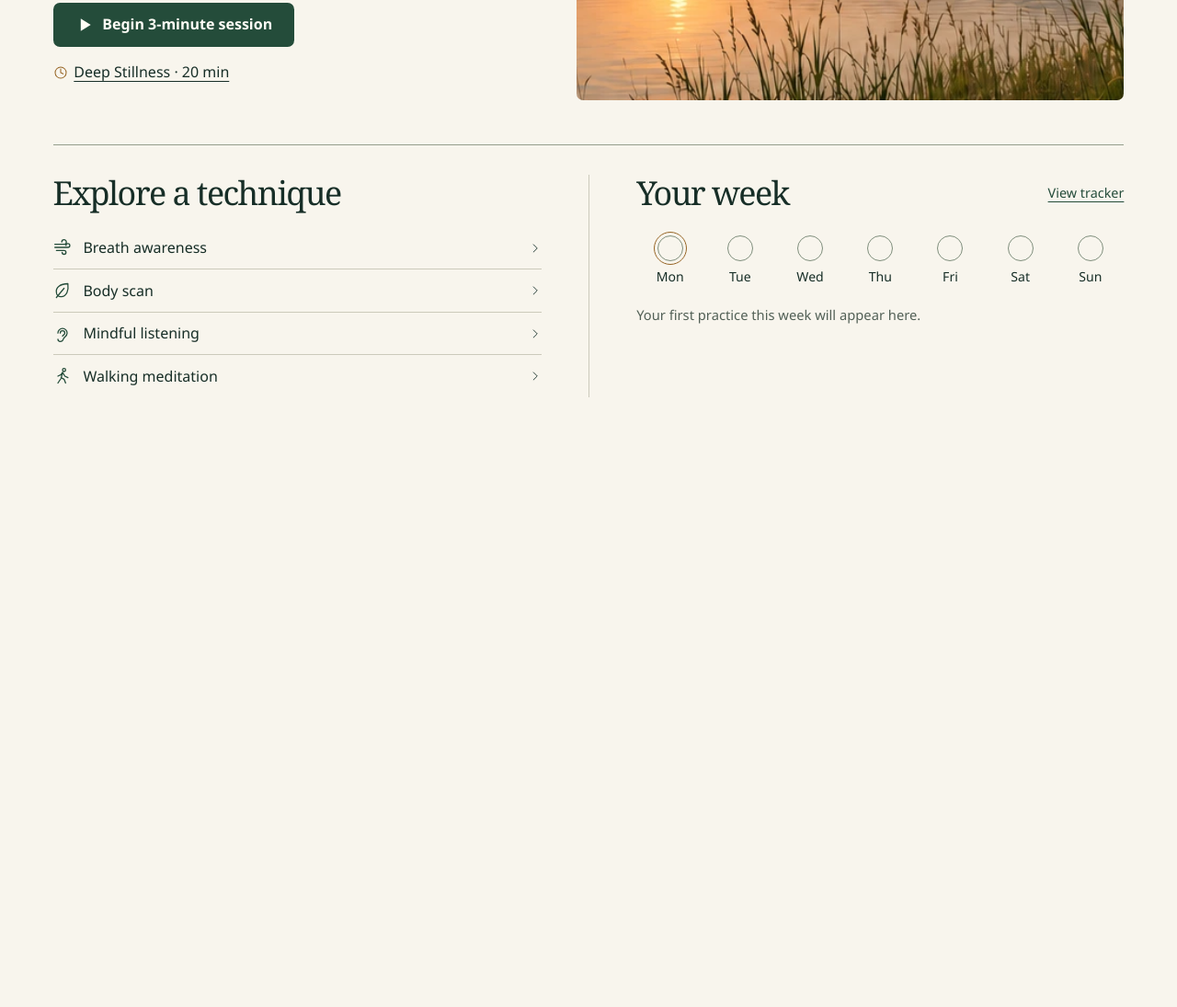
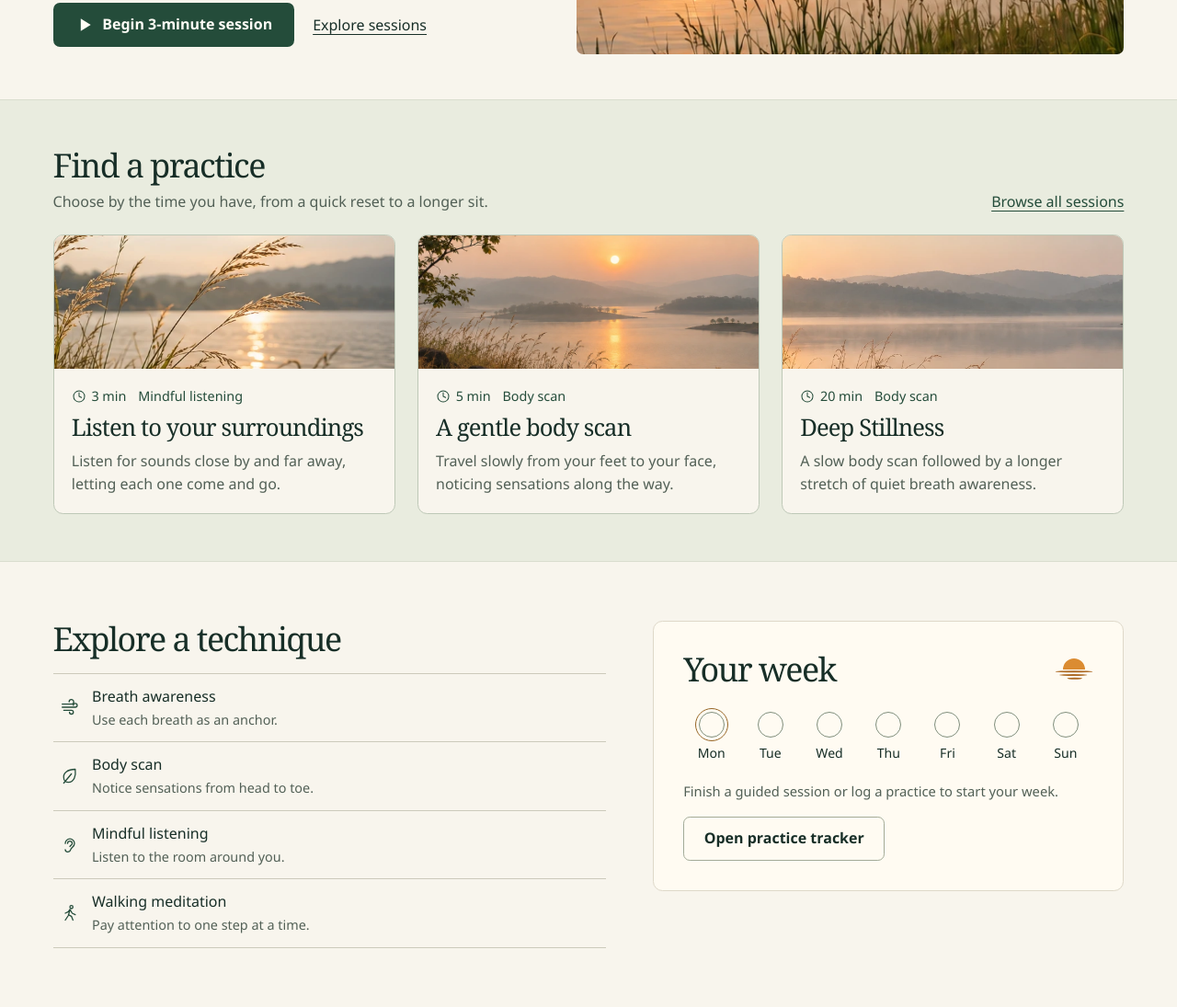
Before and after one commit to AmritanshuJha11/STILLSPACE, a plain HTML site: page index.html in a window 1280 px wide. Shown: the part 496-1591 px from the top of the page at 92% size. Before the commit the page ends 984 px from the top, so only its background shows below. Drawn offline with Linux system fonts and the light colour scheme.

Commit message:
Add featured practices and refresh the homepage

```diff
--- a/index.html
+++ b/index.html
@@ -7,8 +7,8 @@
   <meta name="description" content="Meditation techniques, guided lakeside sessions and a daily practice journal.">
   <title>Home · Stillspace</title>
   <link rel="icon" href="assets/sunrise.svg" type="image/svg+xml">
-  <link rel="stylesheet" href="styles.css?v=2">
-  <script type="module" src="index.js"></script>
+  <link rel="stylesheet" href="styles.css?v=3">
+  <script type="module" src="index.js?v=3"></script>
 </head>
 <body class="page-index">
 <a class="skip" href="#main">Skip to content</a>
@@ -26,16 +26,44 @@
     <div class="hero-copy"><h1 id="welcome">Take a <br><span>three-minute</span><br><em>pause.</em></h1>
       <p>A short, guided moment to settle in and follow your breath.</p>
       <div class="hero-actions"><a class="button primary" href="practice.html?session=pause&amp;start=1"><svg class="icon" aria-hidden="true" focusable="false"><use href="assets/icons.svg#play"></use></svg>Begin 3-minute session</a>
-      <a class="quiet-link" href="practice.html?session=deep"><svg class="icon" aria-hidden="true" focusable="false"><use href="assets/icons.svg#clock"></use></svg>Deep Stillness · 20 min</a></div>
+      <a class="quiet-link" href="#featured-sessions">Explore sessions</a></div>
     </div>
     <img class="hero-image" src="assets/lake-dawn.webp" width="656" height="404" fetchpriority="high" alt="Morning sunlight reflecting across a quiet lake framed by reeds">
   </section>
-  <div class="home-lower">
-    <section><h2>Explore a technique</h2><ul class="tech-shortcuts"><li><a href="techniques.html?technique=breath"><svg class="icon" aria-hidden="true" focusable="false"><use href="assets/icons.svg#breath"></use></svg><span>Breath awareness</span><svg class="icon" aria-hidden="true" focusable="false"><use href="assets/icons.svg#chevron"></use></svg></a></li><li><a href="techniques.html?technique=body"><svg class="icon" aria-hidden="true" focusable="false"><use href="assets/icons.svg#body"></use></svg><span>Body scan</span><svg class="icon" aria-hidden="true" focusable="false"><use href="assets/icons.svg#chevron"></use></svg></a></li><li><a href="techniques.html?technique=listen"><svg class="icon" aria-hidden="true" focusable="false"><use href="assets/icons.svg#listen"></use></svg><span>Mindful listening</span><svg class="icon" aria-hidden="true" focusable="false"><use href="assets/icons.svg#chevron"></use></svg></a></li><li><a href="techniques.html?technique=walk"><svg class="icon" aria-hidden="true" focusable="false"><use href="assets/icons.svg#walk"></use></svg><span>Walking meditation</span><svg class="icon" aria-hidden="true" focusable="false"><use href="assets/icons.svg#chevron"></use></svg></a></li></ul></section>
-    <section><div class="section-line"><h2>Your week</h2><a class="text-link" href="tracker.html">View tracker</a></div>
-    <div id="home-week"></div><p class="week-note" id="home-summary"></p></section>
+</div>
+
+<section class="home-sessions" id="featured-sessions" aria-labelledby="featured-heading">
+  <div class="wrap">
+    <div class="home-sessions-heading">
+      <div>
+        <h2 id="featured-heading">Find a practice</h2>
+        <p>Choose by the time you have, from a quick reset to a longer sit.</p>
+      </div>
+      <a class="text-link" href="sessions.html">Browse all sessions</a>
+    </div>
+    <ul class="home-session-list" id="featured-list" hidden></ul>
+    <p class="home-session-error" id="featured-error" hidden>Featured sessions are unavailable. Try opening the full session library.</p>
   </div>
-</div></main>
+</section>
+
+<div class="wrap home-lower">
+  <section aria-labelledby="home-techniques">
+    <h2 id="home-techniques">Explore a technique</h2>
+    <ul class="tech-shortcuts">
+      <li><a href="techniques.html?technique=breath"><svg class="icon" aria-hidden="true" focusable="false"><use href="assets/icons.svg#breath"></use></svg><span>Breath awareness <small>Use each breath as an anchor.</small></span></a></li>
+      <li><a href="techniques.html?technique=body"><svg class="icon" aria-hidden="true" focusable="false"><use href="assets/icons.svg#body"></use></svg><span>Body scan <small>Notice sensations from head to toe.</small></span></a></li>
+      <li><a href="techniques.html?technique=listen"><svg class="icon" aria-hidden="true" focusable="false"><use href="assets/icons.svg#listen"></use></svg><span>Mindful listening <small>Listen to the room around you.</small></span></a></li>
+      <li><a href="techniques.html?technique=walk"><svg class="icon" aria-hidden="true" focusable="false"><use href="assets/icons.svg#walk"></use></svg><span>Walking meditation <small>Pay attention to one step at a time.</small></span></a></li>
+    </ul>
+  </section>
+  <section class="home-journal" aria-labelledby="home-journal-title">
+    <div class="section-line"><h2 id="home-journal-title">Your week</h2><img src="assets/sunrise.svg" width="48" height="36" alt=""></div>
+    <div id="home-week"></div>
+    <p class="week-note" id="home-summary">Track the sessions you complete and the practices you log.</p>
+    <a class="button secondary" href="tracker.html">Open practice tracker</a>
+  </section>
+</div>
+</main>
 <nav class="mobile-nav" aria-label="Mobile navigation"><a href="index.html" aria-current="page"><svg class="icon" aria-hidden="true" focusable="false"><use href="assets/icons.svg#home"></use></svg><span>Home</span></a>
 <a href="techniques.html"><svg class="icon" aria-hidden="true" focusable="false"><use href="assets/icons.svg#book"></use></svg><span>Learn</span></a>
 <a href="sessions.html"><svg class="icon" aria-hidden="true" focusable="false"><use href="assets/icons.svg#sessions"></use></svg><span>Sessions</span></a>
--- a/index.js
+++ b/index.js
@@ -1,15 +1,56 @@
-import {loadEntries, mondayOf, weekView} from './common.js';
+import {element, icon, loadEntries, loadSessions, mondayOf, techniqueNames, weekView} from './common.js';
+
+const featured = [
+  {id: 'sounds', image: 'shore-grass.webp'},
+  {id: 'scan', image: 'lake-shore.webp'},
+  {id: 'deep', image: 'lake-panorama.webp'}
+];
+
+async function renderFeaturedSessions() {
+  const list = document.querySelector('#featured-list');
+  try {
+    const sessions = await loadSessions();
+    for (const pick of featured) {
+      const session = sessions.find(item => item.id === pick.id);
+      if (!session) continue;
+      const item = element('li');
+      const link = element('a', 'home-session-link');
+      link.href = 'practice.html?session=' + encodeURIComponent(session.id);
+      const image = element('img', 'home-session-image');
+      image.src = 'assets/' + pick.image;
+      image.alt = '';
+      image.loading = 'lazy';
+      const body = element('div', 'home-session-body');
+      const meta = element('p', 'session-meta');
+      const duration = element('span', 'duration');
+      duration.append(icon('clock'), session.minutes + ' min');
+      meta.append(duration, element('span', '', techniqueNames[session.techniques[0]]));
+      body.append(meta, element('h3', '', session.title), element('p', 'home-session-description', session.description));
+      link.append(image, body);
+      item.append(link);
+      list.append(item);
+    }
+    if (!list.children.length) throw new Error('No featured sessions');
+    list.hidden = false;
+  } catch {
+    document.querySelector('#featured-error').hidden = false;
+  }
+}
 
 function refresh() {
   const summary = document.querySelector('#home-summary');
   try {
     const week = weekView(document.querySelector('#home-week'), loadEntries(), mondayOf(new Date()));
-    summary.textContent = week.days ? week.minutes + ' minutes across ' + week.days +
-      (week.days === 1 ? ' day' : ' days') + ' this week.' : 'Your first practice this week will appear here.';
+    const minutes = week.minutes === 1 ? ' minute' : ' minutes';
+    const days = week.days === 1 ? ' day' : ' days';
+    summary.textContent = week.days
+      ? week.minutes + minutes + ' across ' + week.days + days + ' this week.'
+      : 'Finish a guided session or log a practice to start your week.';
   } catch {
     summary.textContent = 'Your browser could not open the practice history.';
   }
 }
+renderFeaturedSessions();
 refresh();
 window.addEventListener('storage', refresh);
 window.addEventListener('pageshow', refresh);
--- a/styles.css
+++ b/styles.css
@@ -56,18 +56,82 @@ h3 { font-size: clamp(1.45rem, 2vw, 2rem); line-height: 1.2; letter-spacing: -.0
 .hero-copy h1 span { white-space: nowrap; }
 .hero-copy h1 em { color: var(--green); font-weight: 400; }
 .hero-copy p { color: var(--muted); max-width: 30ch; margin-block: 1.25rem 1.4rem; font-size: clamp(1rem,1.3vw,1.16rem); }
-.hero-actions { display: flex; align-items: flex-start; flex-direction: column; gap: .35rem; }
+.hero-actions { display: flex; flex-wrap: wrap; align-items: center; gap: .55rem 1.25rem; }
 .hero-actions .button { padding-inline: 1.5rem; }
 .hero-image { display: block; width: 100%; height: 100%; min-height: 24rem; max-height: 36rem; object-fit: cover; object-position: 49% 50%; border-radius: .45rem; }
-.home-lower { display: grid; grid-template-columns: 1fr 1fr; border-top: 1px solid #959e8c; padding: 2rem 0 3.5rem; }
-.home-lower section:first-child { padding-right: clamp(1.5rem,4vw,4.5rem); }
-.home-lower section+section { border-left: 1px solid var(--line); padding-left: clamp(1.5rem,4vw,4.5rem); }
-.tech-shortcuts { list-style: none; padding: 0; margin-top: 1rem; }
-.tech-shortcuts li+li { border-top: 1px solid var(--line); }
-.tech-shortcuts a { display: flex; min-height: 2.85rem; align-items: center; gap: .8rem; text-decoration: none; }
+.home-sessions {
+  background: var(--sage);
+  border-block: 1px solid #d9ddce;
+  padding-block: clamp(2rem, 4vw, 3.5rem);
+}
+.home-sessions-heading {
+  display: flex;
+  flex-wrap: wrap;
+  align-items: end;
+  justify-content: space-between;
+  gap: .75rem 1.5rem;
+  margin-bottom: 1.4rem;
+}
+.home-sessions-heading p { margin-top: .45rem; color: var(--muted); }
+.home-session-list {
+  display: grid;
+  grid-template-columns: repeat(3, minmax(0, 1fr));
+  gap: clamp(.9rem, 2vw, 1.5rem);
+  list-style: none;
+  padding: 0;
+}
+.home-session-link {
+  display: flex;
+  flex-direction: column;
+  height: 100%;
+  overflow: hidden;
+  border: 1px solid #bec8b7;
+  border-radius: .65rem;
+  background: var(--paper);
+  text-decoration: none;
+}
+.home-session-link:hover, .home-session-link:focus-visible { border-color: var(--green); }
+.home-session-link:hover h3, .home-session-link:focus-visible h3 {
+  text-decoration: underline;
+  text-decoration-thickness: 1px;
+  text-underline-offset: .18em;
+}
+.home-session-image {
+  display: block;
+  width: 100%;
+  aspect-ratio: 2.55;
+  object-fit: cover;
+  background: #d8dfcd;
+}
+.home-session-body {
+  display: grid;
+  align-content: start;
+  gap: .5rem;
+  padding: clamp(.9rem, 1.5vw, 1.35rem);
+}
+.home-session-body .session-meta { color: var(--green); }
+.home-session-description, .home-session-error { color: var(--muted); }
+.home-lower {
+  display: grid;
+  grid-template-columns: minmax(0, 1.08fr) minmax(0, .92fr);
+  align-items: start;
+  gap: clamp(1.5rem, 4vw, 4rem);
+  padding-block: clamp(2rem, 5vw, 4.5rem);
+}
+.tech-shortcuts { list-style: none; padding: 0; margin-top: 1rem; border-block: 1px solid var(--line); }
+.tech-shortcuts li + li { border-top: 1px solid var(--line); }
+.tech-shortcuts a { display: flex; align-items: center; gap: .85rem; padding: .75rem .55rem; text-decoration: none; }
 .tech-shortcuts a:hover, .guide-toggle:hover { color: var(--green); background: #ebecdf; }
-.tech-shortcuts .icon:first-child { color: var(--green); }
-.tech-shortcuts .icon:last-child { width: .87rem; height: .87rem; margin-left: auto; }
+.tech-shortcuts .icon { color: var(--green); }
+.tech-shortcuts small { display: block; margin-top: .15rem; color: var(--muted); font-size: .9rem; }
+.home-journal {
+  padding: clamp(1rem, 3vw, 2rem);
+  border: 1px solid #ded8c9;
+  border-radius: .65rem;
+  background: #fffbf2;
+}
+.home-journal img { width: 2.65rem; height: auto; }
+.home-journal .week-note { margin-bottom: 1rem; }
 .section-line { display: flex; justify-content: space-between; align-items: center; gap: .5rem; }
 .section-line .text-link { font-size: .9rem; }
 .week-strip { display: grid; grid-template-columns: repeat(7,minmax(0,1fr)); list-style: none; padding: 0; margin: 1.6rem 0 1rem; gap: .2rem; }
@@ -169,16 +233,15 @@ td:last-child,th:last-child { text-align: right; }
   .hero-copy { container-type: inline-size; align-self: stretch; padding: 0; }
   .hero-copy h1 { font-size: clamp(2.7rem,16cqi,4.7rem); line-height: .98; }
   .hero-copy p { margin: .9rem 0 1rem; max-width: 36ch; }
-  .hero-actions { align-items: stretch; gap: .12rem; }
+  .hero-actions { flex-direction: column; align-items: stretch; gap: .25rem; }
   .hero-actions .quiet-link { justify-content: center; }
   .hero-image { min-height: 0; height: clamp(8rem,41vw,15rem); object-position: 50% 56%; }
-  .home-lower { display: block; padding: 1.3rem 0 1.8rem; }
-  .home-lower section:first-child { padding-right: 0; }
-  .home-lower section+section { border: 0; border-top: 1px solid var(--line); padding: 1.25rem 0 0; margin-top: 1.35rem; }
-  .tech-shortcuts { display: grid; grid-template-columns: 1fr 1fr; gap: .5rem; }
-  .tech-shortcuts li, .tech-shortcuts li+li { border: 1px solid var(--line); border-radius: .35rem; }
-  .tech-shortcuts a { padding: .5rem; gap: .45rem; font-size: .95rem; }
-  .tech-shortcuts .icon:last-child { display: none; }
+  .home-sessions-heading { align-items: start; flex-direction: column; }
+  .home-session-list { grid-template-columns: 1fr; }
+  .home-session-link { display: grid; grid-template-columns: clamp(4.5rem, 25%, 8rem) minmax(0, 1fr); }
+  .home-session-image { height: 100%; min-height: 0; aspect-ratio: auto; }
+  .home-lower { grid-template-columns: 1fr; }
+  .home-journal .button { width: 100%; }
   .week-strip { margin-top: 1.25rem; }
   .interior { padding: 1.5rem 0 2rem; }
   .panorama { margin: .75rem 0 1rem; height: 3.75rem; }
```
